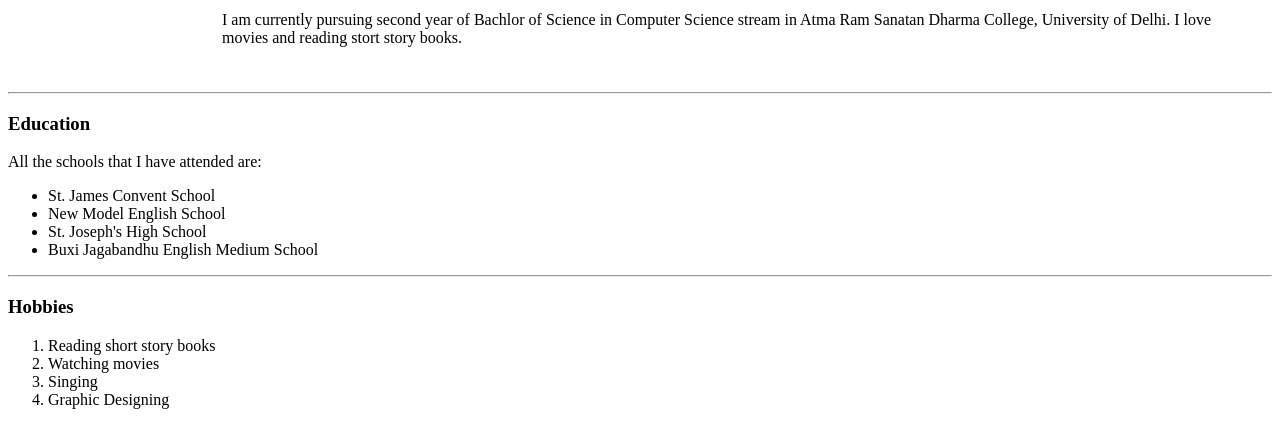
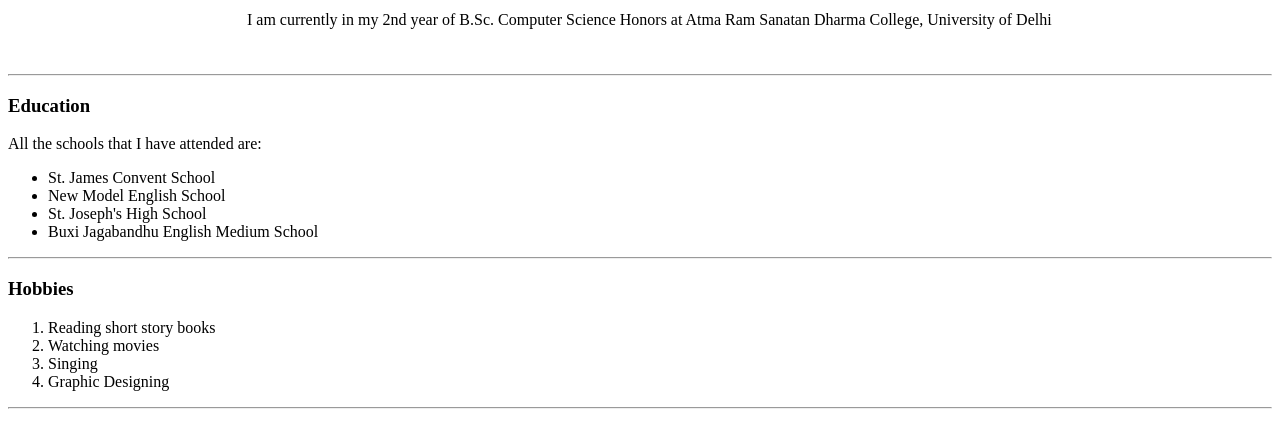
Before and after one commit to saismruti-das/Web-Dev-Trail, a plain HTML site: page index.html in a window 1280 px wide. Shown: the part 133-557 px from the top of the page. Drawn offline with Linux system fonts and the light colour scheme.

Commit message:
Update index.html

```diff
--- a/index.html
+++ b/index.html
@@ -10,7 +10,7 @@
             <td><img src="images/cat.jpg" alt="Saismruti Das profile image" width="200"></td>
             <td><h1>Saismruti Das</h1>
                 <p><em>Student 🧑‍🎓 of <a href="https://www.arsdcollege.ac.in/">Atma Ram Sanatan Dharma College, <strong><a href="http://www.du.ac.in/">University of Delhi</a></strong>.</em></p>
-                <p>I am currently pursuing second year of Bachlor of Science in Computer Science stream in Atma Ram Sanatan Dharma College, University of Delhi. I love movies and reading stort story books.</p>
+                <p>I am currently in my 2nd year of B.Sc. Computer Science Honors at Atma Ram Sanatan Dharma College, University of Delhi</p>
         </tr>
     </table>
     <hr>
```
